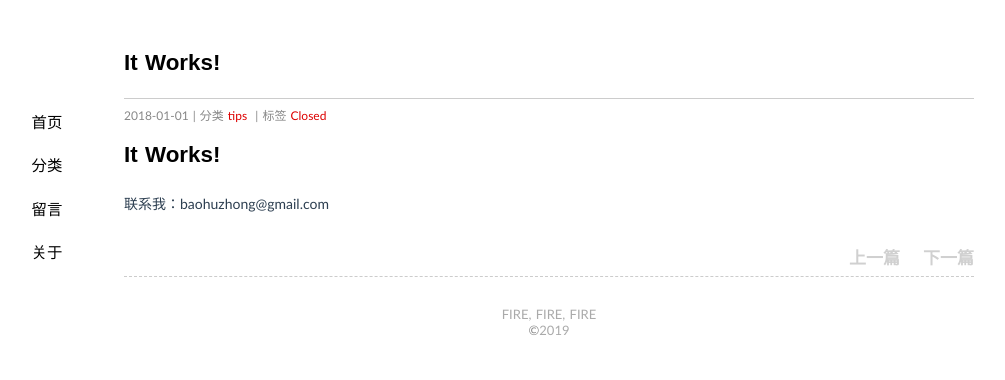
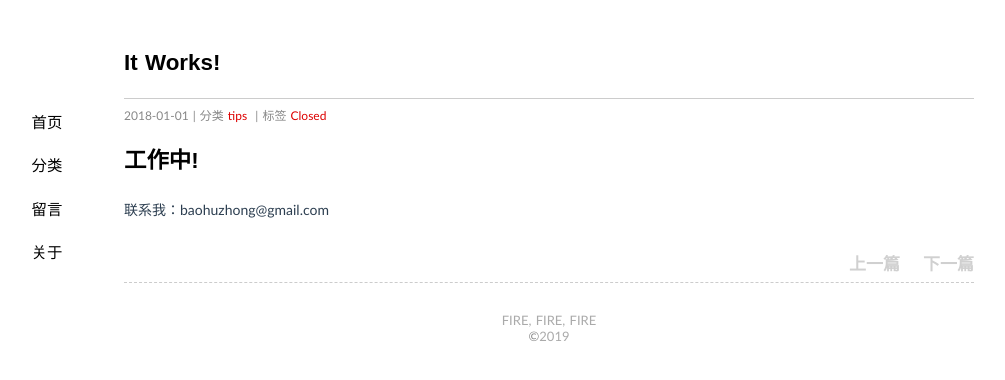
Before and after one commit to lifeliu/lifeliu.github.io, a Jekyll site: the page built from _posts/close/2018-01-01-it-works.md, in a window 1280 px wide. Shown: the top 380 px of the page, without its empty margins (91-1096 px from the left). Built offline with Jekyll 4.4.1, drawn with Linux system fonts in a browser that asks for light colours.

Commit message:
auto update by shell

```diff
--- a/_posts/close/2018-01-01-it-works.md
+++ b/_posts/close/2018-01-01-it-works.md
@@ -6,7 +6,7 @@ categories: tips
 tags: Closed
 ---
 
-It Works!
+工作中!
 =========
 
 联系我：baohuzhong@gmail.com
```
Also changed, not shown: favicon.ico.
